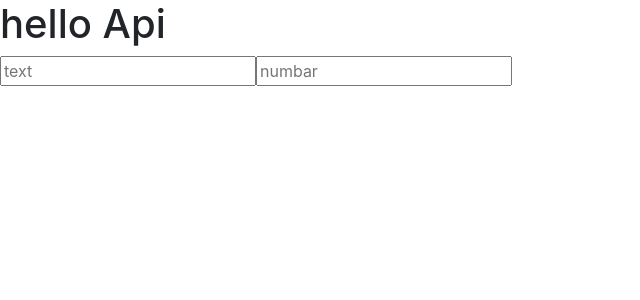
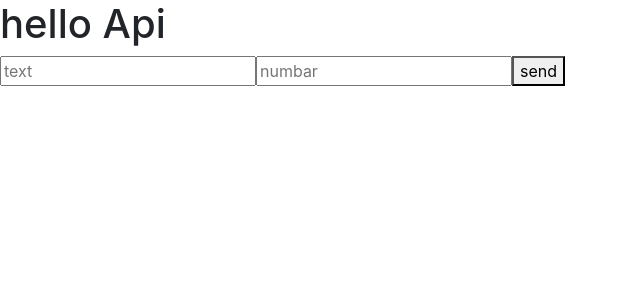
Before and after one commit to PreetiMau/reviews, a React (Create React App) app: page / in a window 1280 px wide. Shown: the top 300 px of the page, without its empty margins (0-640 px from the left). Built offline with nearby package versions, Linux system fonts and the light colour scheme.

Commit message:
hello submit

```diff
--- a/src/App.js
+++ b/src/App.js
@@ -29,6 +29,7 @@ function App() {
 <form method="post">
 <input type="text" placeholder="text" />
 <input type="text" placeholder="numbar" />
+<button type="submit"> send </button>
   </form>
 
 
```
Also changed, not shown: 1 other file (tests, documents, lock files or other folders).
